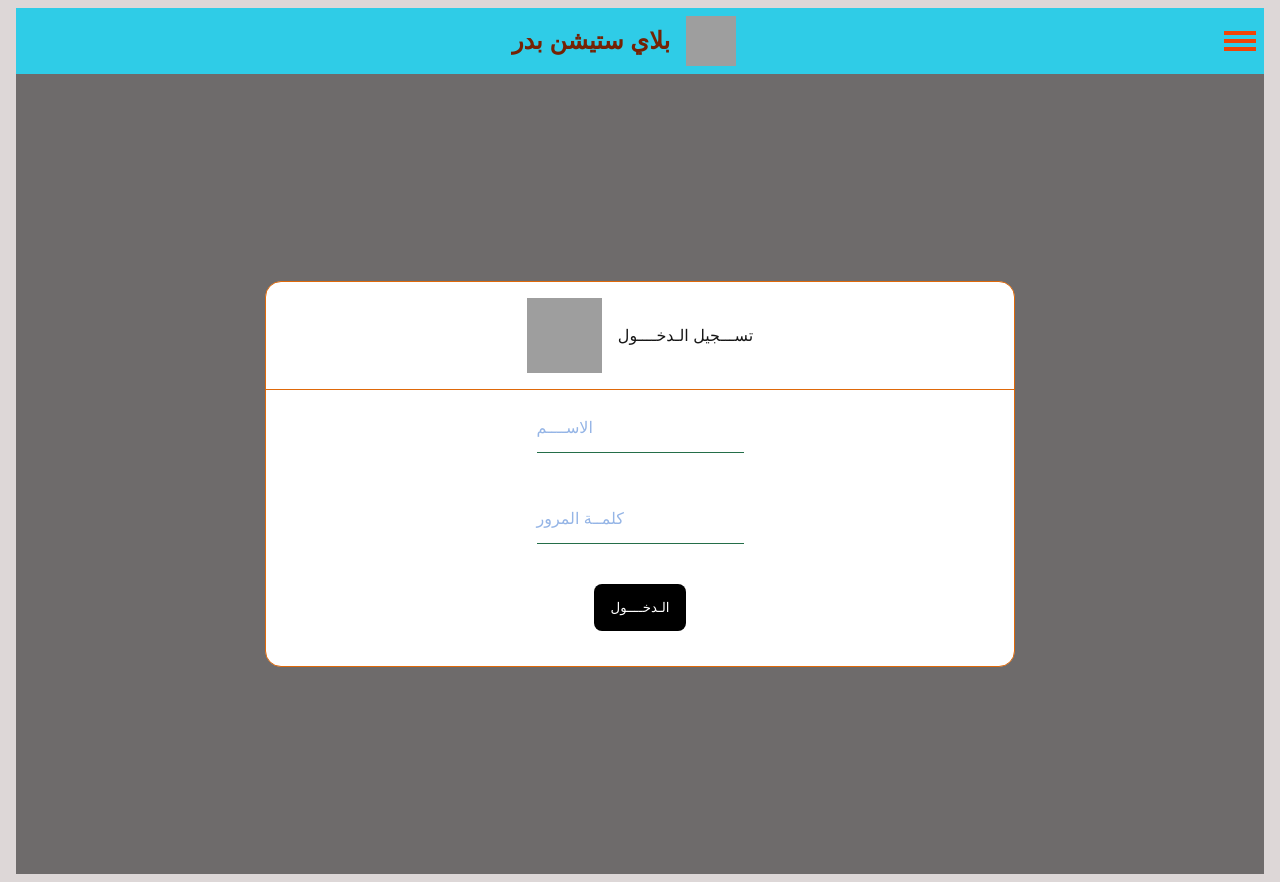
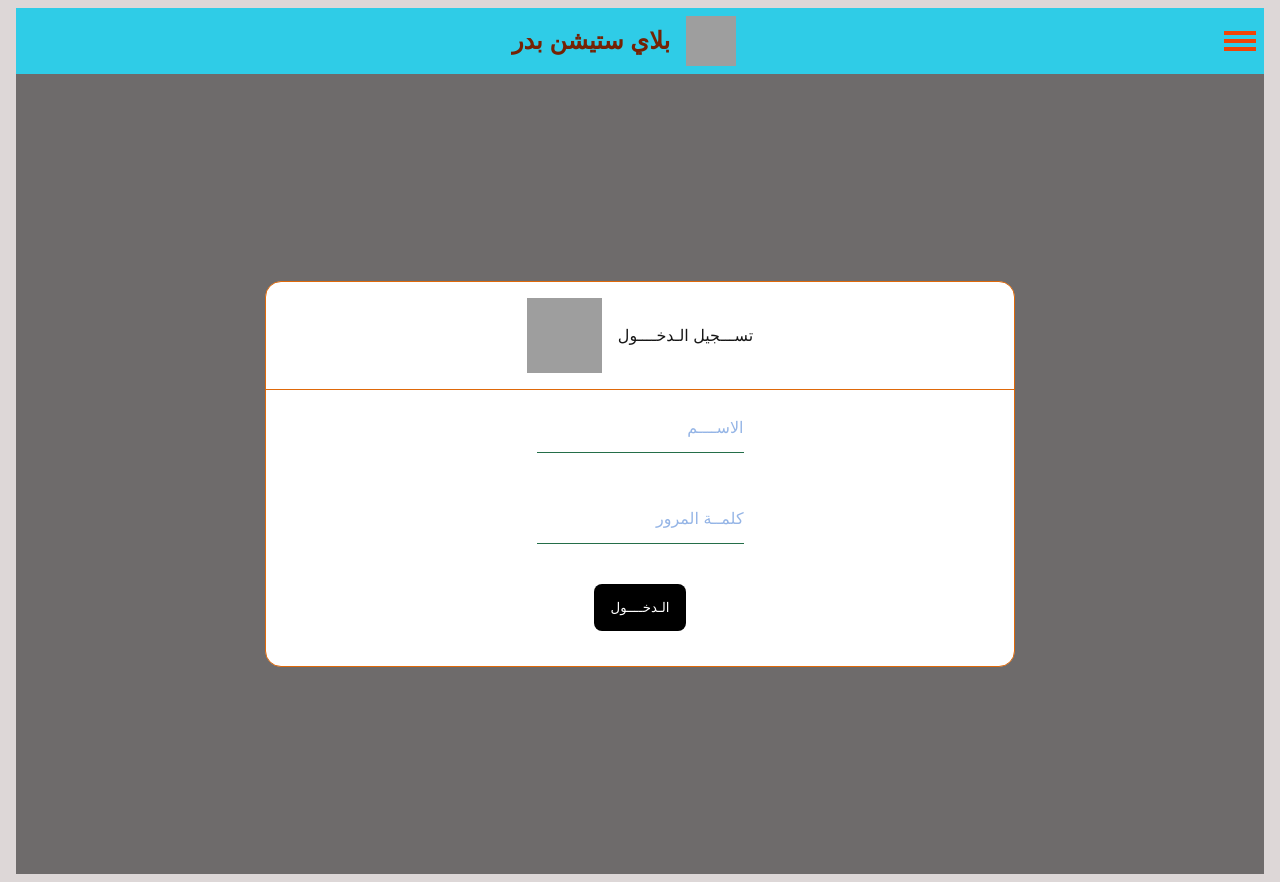
Before and after one commit to badr66/badr-playstation, a Next.js app: page /login in a window 1280 px wide. Built offline with nearby package versions, Linux system fonts and the light colour scheme; grey boxes are pictures that could not be loaded.

Commit message:
improve control password visible

```diff
--- a/src/components/editUser/editUser.module.css
+++ b/src/components/editUser/editUser.module.css
@@ -17,7 +17,11 @@
 .controlPass {
     display: flex;
     align-items: center;
+    position: relative;
 }
 .controlPassVisible {
     cursor: pointer;
+    position: absolute;
+    bottom: 0;
+    left: 1.5rem;
 }
--- a/src/components/textInput/textInput.module.css
+++ b/src/components/textInput/textInput.module.css
@@ -14,7 +14,7 @@
 .labelElement {
     position: absolute;
     top: 0;
-    left: 0;
+    right: 0;
     pointer-events: none;
     color: #95b5e6;
     transition: 0.2s ease all;
@@ -23,7 +23,7 @@
 .inputElement:focus + label,
 .inputElement:not(:placeholder-shown) + label {
     top: -1rem;
-    left: 0;
+    right: 0;
     font-size: 0.8rem;
     color: rgb(42, 87, 87);
 }
```
